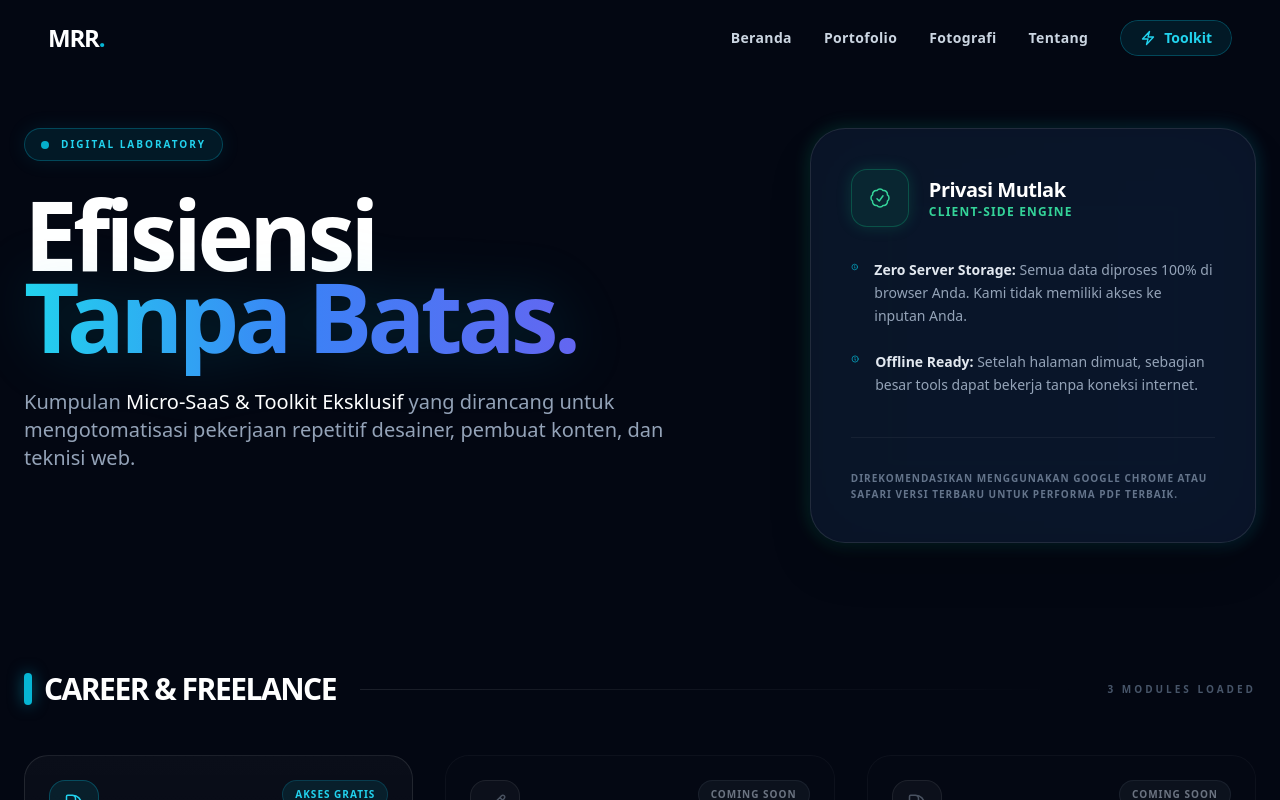
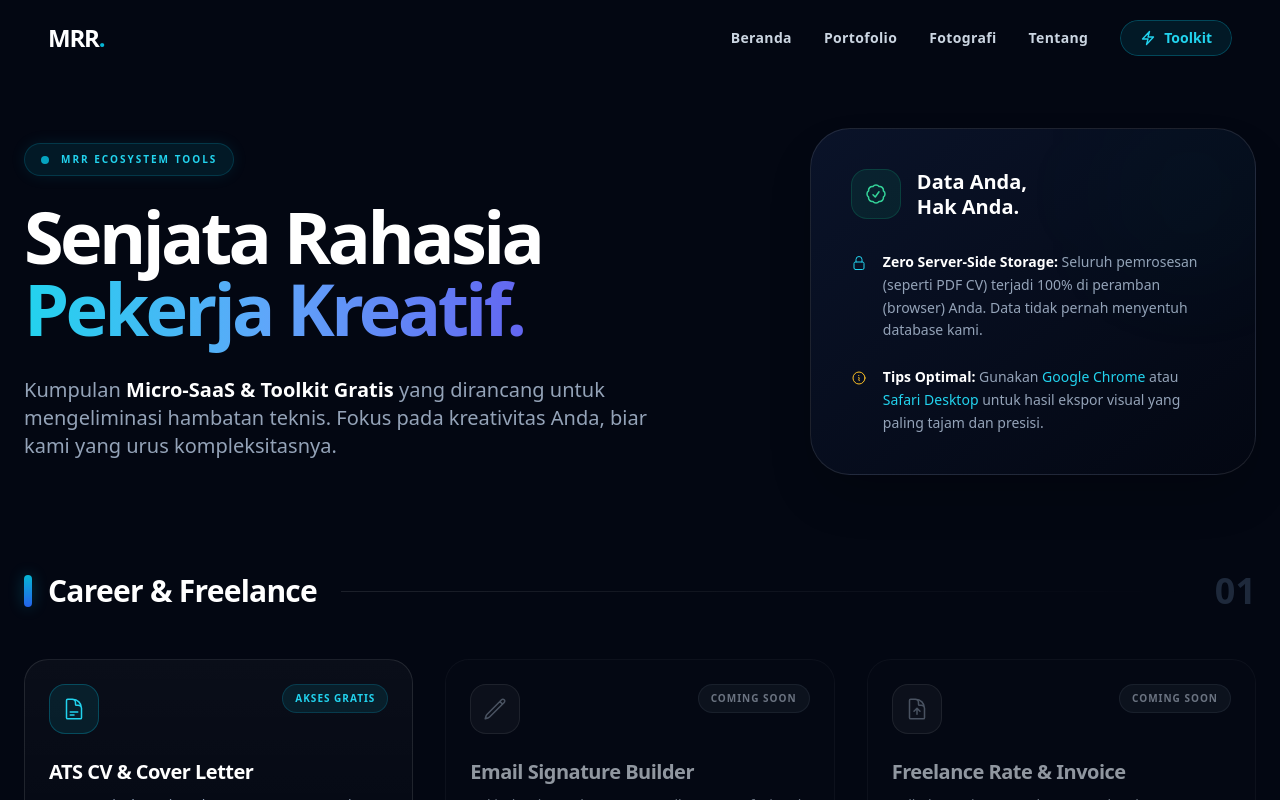
Before and after one commit to Rafli161102/CV-MRR, a Next.js app: page /toolkit in a window 1280 px wide. Shown: the top 800 px of the page. Built offline with nearby package versions, Linux system fonts and the light colour scheme.

Commit message:
Update page.jsx

```diff
--- a/src/app/toolkit/page.jsx
+++ b/src/app/toolkit/page.jsx
@@ -2,12 +2,12 @@ import { toolkits } from '../../data/toolkitDB';
 import ToolCard from '../../components/ToolCard';
 
 export const metadata = {
-  title: 'Toolkit Ekosistem | MRR Digital Tools',
+  title: 'Toolkit Ekosistem | MRR',
   description: 'Kumpulan Micro-SaaS dan utilitas gratis untuk desainer persembahan Muhammad Rafli Ramadhan.',
 };
 
 // =========================================================================
-// IKON SVG PREMIUM & MINIMALIS
+// IKON SVG MINIMALIS & PROFESIONAL
 // =========================================================================
 const ShieldIcon = () => (
   <svg xmlns="http://www.w3.org/2000/svg" fill="none" viewBox="0 0 24 24" strokeWidth={1.5} stroke="currentColor" className="w-6 h-6 text-emerald-400">
@@ -15,8 +15,14 @@ const ShieldIcon = () => (
   </svg>
 );
 
+const LockIcon = () => (
+  <svg xmlns="http://www.w3.org/2000/svg" fill="none" viewBox="0 0 24 24" strokeWidth={1.5} stroke="currentColor" className="w-4 h-4 text-cyan-400">
+    <path strokeLinecap="round" strokeLinejoin="round" d="M16.5 10.5V6.75a4.5 4.5 0 10-9 0v3.75m-.75 11.25h10.5a2.25 2.25 0 002.25-2.25v-6.75a2.25 2.25 0 00-2.25-2.25H6.75a2.25 2.25 0 00-2.25 2.25v6.75a2.25 2.25 0 002.25 2.25z" />
+  </svg>
+);
+
 const InfoIcon = () => (
-  <svg xmlns="http://www.w3.org/2000/svg" fill="none" viewBox="0 0 24 24" strokeWidth={2} stroke="currentColor" className="w-4 h-4 text-cyan-500">
+  <svg xmlns="http://www.w3.org/2000/svg" fill="none" viewBox="0 0 24 24" strokeWidth={1.5} stroke="currentColor" className="w-4 h-4 text-amber-400">
     <path strokeLinecap="round" strokeLinejoin="round" d="M11.25 11.25l.041-.02a.75.75 0 011.063.852l-.708 2.836a.75.75 0 001.063.853l.041-.021M21 12a9 9 0 11-18 0 9 9 0 0118 0zm-9-3.75h.008v.008H12V8.25z" />
   </svg>
 );
@@ -25,81 +31,71 @@ export default function ToolkitPage() {
   const categories = [...new Set(toolkits.map(tool => tool.category))];
 
   return (
-    <div className="min-h-screen pt-32 pb-24 px-6 relative overflow-hidden bg-[#030712]">
+    <div className="min-h-screen pt-32 pb-24 px-6 relative bg-[#030712] overflow-x-hidden">
 
-      {/* ANIMASI GLOBAL */}
+      {/* SUNTIKAN ANIMASI FADE-IN-UP */}
       <style dangerouslySetInnerHTML={{__html: `
         @keyframes fadeInUp {
-          from { opacity: 0; transform: translateY(40px); filter: blur(10px); }
-          to { opacity: 1; transform: translateY(0); filter: blur(0); }
+          from { opacity: 0; transform: translateY(20px); }
+          to { opacity: 1; transform: translateY(0); }
         }
-        .reveal { animation: fadeInUp 1s cubic-bezier(0.22, 1, 0.36, 1) forwards; opacity: 0; }
-        .delay-1 { animation-delay: 100ms; }
-        .delay-2 { animation-delay: 200ms; }
-        .delay-3 { animation-delay: 300ms; }
-        .delay-4 { animation-delay: 400ms; }
+        .animate-fade-up { animation: fadeInUp 0.6s ease-out forwards; }
+        .delay-100 { animation-delay: 0.1s; }
+        .delay-200 { animation-delay: 0.2s; }
+        .delay-300 { animation-delay: 0.3s; }
       `}} />
 
-      {/* BACKGROUND DECORATION */}
+      {/* Decorative background elements */}
       <div className="fixed top-[-10%] right-[-10%] w-[60vw] h-[60vw] bg-cyan-900/10 rounded-full blur-[140px] pointer-events-none -z-10"></div>
-      <div className="fixed bottom-[-10%] left-[-10%] w-[50vw] h-[50vw] bg-indigo-950/10 rounded-full blur-[140px] pointer-events-none -z-10"></div>
+      <div className="fixed bottom-[-10%] left-[-10%] w-[50vw] h-[50vw] bg-indigo-900/10 rounded-full blur-[140px] pointer-events-none -z-10"></div>
 
       <div className="max-w-[1400px] mx-auto relative z-10">
 
         {/* ========================================================= */}
-        {/* HEADER: GOLDEN RATIO (61.8% | 38.2%)                      */}
+        {/* HERO SECTION (GOLDEN RATIO 61.8 : 38.2)                   */}
         {/* ========================================================= */}
-        <div className="flex flex-col lg:flex-row gap-12 lg:gap-16 mb-32 items-start">
+        <div className="flex flex-col lg:flex-row gap-12 lg:gap-16 mb-24 items-start lg:items-center">
 
-          {/* KIRI: 61.8% (THE MAIN CONTENT) */}
-          <div className="w-full lg:w-[61.8%] reveal">
-            <div className="inline-flex items-center gap-3 px-4 py-2 rounded-full bg-cyan-500/10 border border-cyan-500/30 text-cyan-400 text-[10px] font-bold tracking-[0.2em] uppercase mb-8 shadow-[0_0_20px_rgba(6,182,212,0.1)]">
+          {/* SISI KIRI (61.8%): VISI & HEADLINE */}
+          <div className="w-full lg:w-[61.8%] opacity-0 animate-fade-up">
+            <div className="inline-flex items-center gap-3 px-4 py-2 rounded-full bg-cyan-500/10 border border-cyan-500/20 text-cyan-400 text-[10px] font-bold tracking-[0.2em] uppercase mb-6 shadow-[0_0_15px_rgba(6,182,212,0.1)]">
               <span className="w-2 h-2 rounded-full bg-cyan-500 animate-pulse"></span>
-              Digital Laboratory
+              MRR Ecosystem Tools
             </div>
-            <h1 className="text-5xl md:text-7xl lg:text-8xl font-black text-white tracking-tighter mb-8 leading-[0.9] lg:leading-[0.85]">
-              Efisiensi <br/>
-              <span className="text-transparent bg-clip-text bg-gradient-to-r from-cyan-400 via-blue-500 to-indigo-500 drop-shadow-[0_0_30px_rgba(6,182,212,0.2)]">Tanpa Batas.</span>
+            <h1 className="text-4xl md:text-6xl lg:text-7xl font-black text-white tracking-tighter mb-8 leading-[1.05]">
+              Senjata Rahasia <br/>
+              <span className="text-transparent bg-clip-text bg-gradient-to-r from-cyan-400 via-blue-400 to-indigo-500">Pekerja Kreatif.</span>
             </h1>
-            <p className="text-slate-400 text-lg md:text-xl leading-relaxed max-w-2xl font-medium">
-              Kumpulan <span className="text-white">Micro-SaaS & Toolkit Eksklusif</span> yang dirancang untuk mengotomatisasi pekerjaan repetitif desainer, pembuat konten, dan teknisi web.
+            <p className="text-slate-400 text-base md:text-lg lg:text-xl leading-relaxed max-w-2xl">
+              Kumpulan <span className="text-white font-bold">Micro-SaaS & Toolkit Gratis</span> yang dirancang untuk mengeliminasi hambatan teknis. Fokus pada kreativitas Anda, biar kami yang urus kompleksitasnya.
             </p>
           </div>
 
-          {/* KANAN: 38.2% (TRUST & PRIVACY CARD) */}
-          <div className="w-full lg:w-[38.2%] reveal delay-2">
-            <div className="relative group">
-              <div className="absolute -inset-1 bg-gradient-to-r from-emerald-500/20 to-cyan-500/20 rounded-[2.5rem] blur opacity-75 group-hover:opacity-100 transition duration-1000 group-hover:duration-200"></div>
-              <div className="relative bg-[#0A1329]/90 backdrop-blur-2xl border border-white/10 rounded-[2.2rem] p-8 md:p-10 shadow-2xl overflow-hidden">
+          {/* SISI KANAN (38.2%): SAFETY & PRIVACY GUIDE */}
+          <div className="w-full lg:w-[38.2%] opacity-0 animate-fade-up delay-100">
+            <div className="bg-gradient-to-br from-[#0A1329] to-[#030712] border border-white/10 rounded-[2.5rem] p-8 lg:p-10 shadow-2xl relative group overflow-hidden">
+              <div className="absolute top-0 right-0 w-32 h-32 bg-emerald-500/5 rounded-full blur-3xl group-hover:bg-emerald-500/10 transition-colors"></div>
 
-                <div className="flex items-center gap-5 mb-8">
-                  <div className="p-4 bg-emerald-500/10 rounded-2xl border border-emerald-500/30 shadow-[0_0_15px_rgba(16,185,129,0.2)]">
+              <div className="flex items-center gap-4 mb-8">
+                <div className="p-3 bg-emerald-500/10 rounded-2xl border border-emerald-500/20">
                   <ShieldIcon />
                 </div>
                 <div>
-                    <h3 className="text-white font-black text-xl tracking-tight">Privasi Mutlak</h3>
-                    <p className="text-emerald-400 text-xs font-bold tracking-widest uppercase">Client-Side Engine</p>
+                  <h3 className="text-white font-bold text-xl leading-tight">Data Anda, <br/> Hak Anda.</h3>
                 </div>
               </div>
 
               <div className="space-y-6">
                 <div className="flex gap-4">
-                    <InfoIcon />
-                    <p className="text-slate-400 text-sm leading-relaxed">
-                      <strong className="text-slate-200">Zero Server Storage:</strong> Semua data diproses 100% di browser Anda. Kami tidak memiliki akses ke inputan Anda.
+                  <div className="mt-1 shrink-0"><LockIcon /></div>
+                  <p className="text-sm text-slate-400 leading-relaxed">
+                    <span className="text-white font-semibold">Zero Server-Side Storage:</span> Seluruh pemrosesan (seperti PDF CV) terjadi 100% di peramban (browser) Anda. Data tidak pernah menyentuh database kami.
                   </p>
                 </div>
                 <div className="flex gap-4">
-                    <InfoIcon />
-                    <p className="text-slate-400 text-sm leading-relaxed">
-                      <strong className="text-slate-200">Offline Ready:</strong> Setelah halaman dimuat, sebagian besar tools dapat bekerja tanpa koneksi internet.
-                    </p>
-                  </div>
-                </div>
-
-                <div className="mt-10 pt-8 border-t border-white/5">
-                  <p className="text-[10px] text-slate-500 leading-relaxed font-semibold uppercase tracking-widest">
-                    Direkomendasikan menggunakan Google Chrome atau Safari versi terbaru untuk performa PDF terbaik.
+                  <div className="mt-1 shrink-0"><InfoIcon /></div>
+                  <p className="text-sm text-slate-400 leading-relaxed">
+                    <span className="text-white font-semibold">Tips Optimal:</span> Gunakan <span className="text-cyan-400">Google Chrome</span> atau <span className="text-cyan-400">Safari Desktop</span> untuk hasil ekspor visual yang paling tajam dan presisi.
                   </p>
                 </div>
               </div>
@@ -108,36 +104,61 @@ export default function ToolkitPage() {
         </div>
 
         {/* ========================================================= */}
-        {/* KATEGORI TOOLKIT (CATEGORIZED GRID)                        */}
+        {/* TOOLKIT CONTENT (STAGGERED CATEGORIES)                    */}
         {/* ========================================================= */}
         <div className="space-y-32">
-          {categories.map((category, idx) => {
+          {categories.map((category, index) => {
             const categoryTools = toolkits.filter(tool => tool.category === category);
+            const delayClass = index === 0 ? 'delay-200' : 'delay-300';
+
             return (
-              <section key={category} className={`reveal delay-${idx + 3}`}>
+              <div key={category} className={`opacity-0 animate-fade-up ${delayClass}`}>
+
                 {/* CATEGORY HEADER */}
-                <div className="flex items-center gap-6 mb-12">
-                  <div className="flex items-center gap-3 shrink-0">
-                    <div className="w-2 h-8 bg-cyan-500 rounded-full shadow-[0_0_15px_rgba(6,182,212,0.5)]"></div>
-                    <h2 className="text-3xl font-black text-white tracking-tighter uppercase">
+                <div className="flex items-center gap-6 mb-12 relative">
+                  <div className="flex items-center gap-4 shrink-0">
+                    <div className="w-2 h-8 bg-gradient-to-b from-cyan-500 to-blue-600 rounded-full shadow-[0_0_15px_rgba(6,182,212,0.3)]"></div>
+                    <h2 className="text-2xl md:text-3xl font-black text-white tracking-tight">
                       {category}
                     </h2>
                   </div>
                   <div className="h-[1px] flex-grow bg-gradient-to-r from-white/10 via-white/5 to-transparent"></div>
-                  <span className="text-[10px] font-bold text-slate-600 tracking-[0.3em] uppercase hidden sm:block">
-                    {categoryTools.length} Modules Loaded
+
+                  {/* Decorative number for category order */}
+                  <span className="hidden md:block text-slate-800 font-black text-4xl select-none">
+                    0{index + 1}
                   </span>
                 </div>
 
-                {/* TOOLKIT GRID */}
-                <div className="grid grid-cols-1 md:grid-cols-2 lg:grid-cols-3 gap-8">
+                {/* TOOLS GRID */}
+                <div className="grid grid-cols-1 md:grid-cols-2 xl:grid-cols-3 gap-8">
                   {categoryTools.map((tool) => (
                     <ToolCard key={tool.id} tool={tool} />
                   ))}
                 </div>
-              </section>
+              </div>
             );
           })}
+        </div>
+
+        {/* ========================================================= */}
+        {/* FOOTER PANDUAN EXTRA                                      */}
+        {/* ========================================================= */}
+        <div className="mt-32 pt-16 border-t border-white/5 opacity-0 animate-fade-up delay-300">
+           <div className="bg-cyan-500/5 rounded-[2rem] p-8 md:p-12 border border-cyan-500/10 flex flex-col md:flex-row items-center justify-between gap-8">
+              <div className="max-w-xl text-center md:text-left">
+                <h4 className="text-white font-bold text-xl mb-3 uppercase tracking-wider">Punya Ide Toolkit Baru?</h4>
+                <p className="text-slate-400 text-sm md:text-base leading-relaxed">
+                  Ekosistem ini akan terus tumbuh. Jika Anda butuh alat bantu tertentu yang belum ada di sini, jangan ragu untuk memberikan saran kepada saya melalui kontak di bawah.
+                </p>
+              </div>
+              <a
+                href="mailto:hello@mrr.my.id"
+                className="px-8 py-4 bg-white text-[#030712] font-black rounded-xl hover:bg-cyan-400 hover:text-white transition-all shadow-xl"
+              >
+                Kirim Saran
+              </a>
+           </div>
         </div>
 
       </div>
```
Lines whose indentation alone changed are shown as unchanged.
